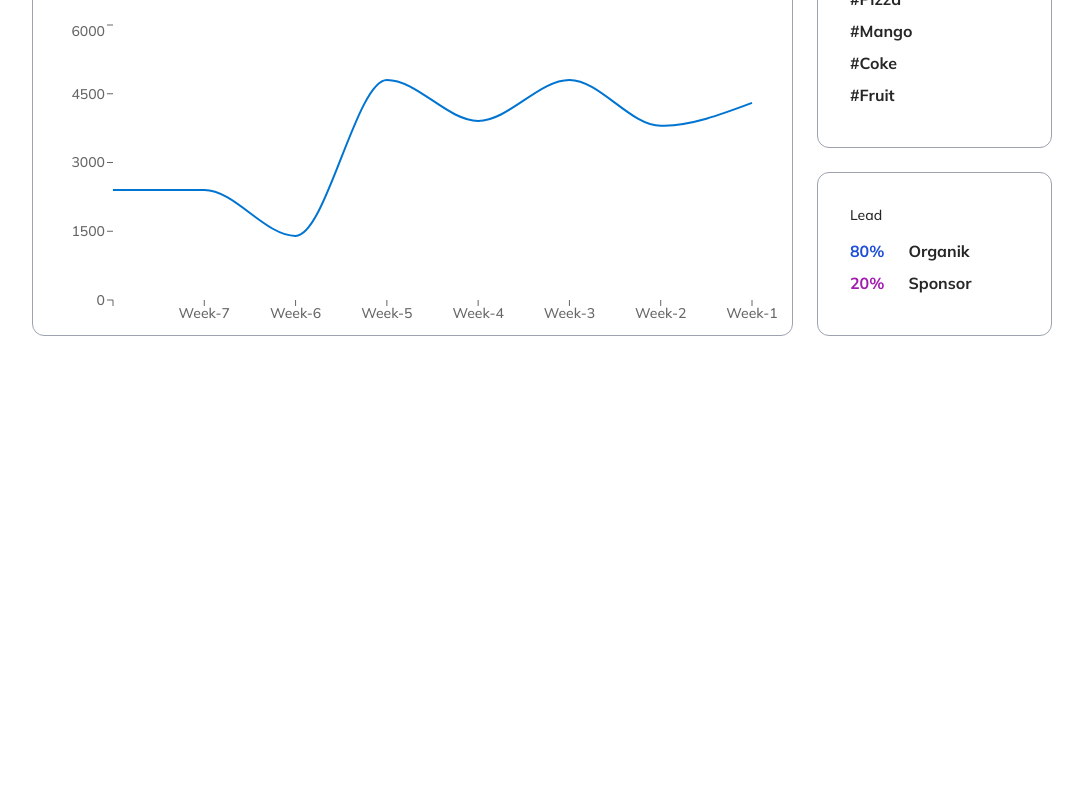
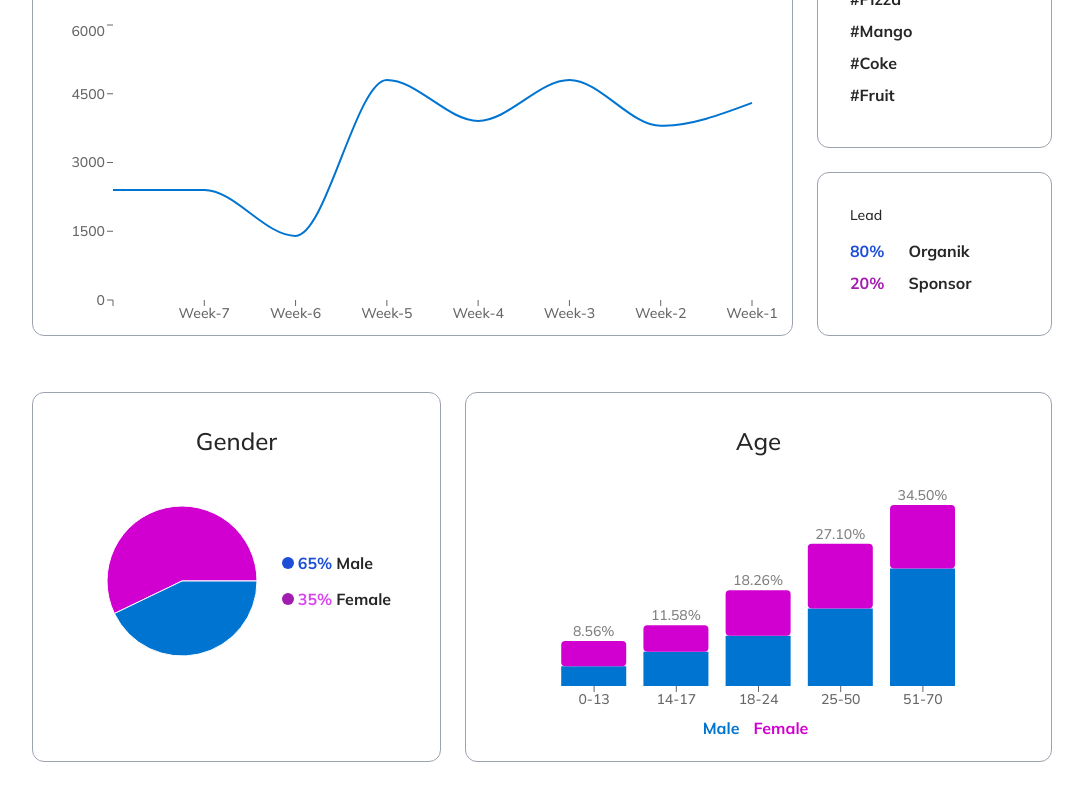
Before and after one commit to mhmalvi/influencerhub-client, a React (Create React App) app: page /creator-profile in a window 1280 px wide. Shown: the part 1498-2298 px from the top of the page, without its empty margins (98-1181 px from the left). Before the commit the page ends 1890 px from the top, so only its background shows below. Built offline with nearby package versions, Linux system fonts and the light colour scheme; a web font is replaced by a local one.

Commit message:
refactor: Gender graph and Age graph added

```diff
--- /dev/null
+++ b/src/Pages/Profile/CreatorProfile/AgeGraph.jsx
@@ -0,0 +1,82 @@
+import React from "react";
+import { Bar, BarChart, LabelList, Legend, XAxis } from "recharts";
+
+const AgeGraph = () => {
+  const data = [
+    {
+      name: "0-13",
+      Male: 150,
+      Female: 190,
+    },
+    {
+      name: "14-17",
+      Male: 260,
+      Female: 200,
+    },
+    {
+      name: "18-24",
+      Male: 380,
+      Female: 345,
+    },
+    {
+      name: "25-50",
+      Male: 586,
+      Female: 490,
+    },
+    {
+      name: "51-70",
+      Male: 890,
+      Female: 480,
+    },
+  ];
+
+  const totalCreator = () => {
+    let total = 0;
+    data.forEach((dt) => {
+      total = total + dt.Male + dt.Female;
+    });
+    return total;
+  };
+
+  data.forEach((age) => {
+    age.Percentage = `${(
+      ((age.Male + age.Female) / totalCreator()) *
+      100
+    ).toFixed(2)}%`;
+  });
+
+  return (
+    <div className="rounded-xl border border-gray-400 ml-6">
+      <h2 className="text-2xl font-mulish leading-8 font-normal text-center mt-8 mb-6">
+        Age
+      </h2>
+      <div>
+        <BarChart
+          width={585}
+          height={280}
+          data={data}
+          axisLine={false}
+          stackOffset="sign"
+          margin={{
+            top: 20,
+            right: 87,
+            left: 87,
+            bottom: 20,
+          }}
+        >
+          <XAxis axisLine={false} dataKey="name" />
+          <Legend
+            iconSize={0}
+            wrapperStyle={{ fontSize: "16px", fontWeight: "600" }}
+          />
+          <Bar dataKey="Male" fill="#0074D1" stackId="stack" />
+          <Bar dataKey="Female" fill="#D100D1" stackId="stack" radius={4}>
+            <LabelList dataKey={"Percentage"} position="top" />
+          </Bar>
+        </BarChart>
+      </div>
+    </div>
+  );
+};
+
+export default AgeGraph;
--- /dev/null
+++ b/src/Pages/Profile/CreatorProfile/GenderGraph.jsx
@@ -0,0 +1,56 @@
+import React from "react";
+import { Cell, Pie, PieChart } from "recharts";
+
+const GenderGraph = ({ data01 }) => {
+  const COLORS = ["#D100D1", "#0074D1"];
+
+  return (
+    <div className="w-98 rounded-xl border border-gray-400">
+      <h2 className="text-2xl font-mulish leading-8 font-normal text-center mt-8 mb-6">
+        Gender
+      </h2>
+      <div className="flex justify-center items-center">
+        <PieChart width={200} height={200}>
+          <Pie
+            data={data01}
+            dataKey="value"
+            nameKey="name"
+            cx="50%"
+            cy="50%"
+            outerRadius={75}
+            fill="#8884d8"
+          >
+            {data01.map((entry, index) => (
+              <Cell
+                key={`cell-${index}`}
+                fill={COLORS[index % COLORS.length]}
+              />
+            ))}
+          </Pie>
+        </PieChart>
+        <div>
+          <div className="flex items-center">
+            <div className="w-3 h-3 rounded-full bg-blue-700"></div>
+            <p className="font-mulish m-0 ml-1 text-base font-semibold leading-6 text-blue-700">
+              65%
+            </p>
+            <p className="font-mulish m-0 ml-1 text-base font-semibold leading-6">
+              Male
+            </p>
+          </div>
+          <div className="flex items-center mt-3">
+            <div className="w-3 h-3 rounded-full bg-fuchsia-700"></div>
+            <p className="font-mulish m-0 ml-1 text-base font-semibold leading-6 text-fuchsia-500">
+              35%
+            </p>
+            <p className="font-mulish m-0 ml-1 text-base font-semibold leading-6">
+              Female
+            </p>
+          </div>
+        </div>
+      </div>
+    </div>
+  );
+};
+
+export default GenderGraph;
--- a/src/Pages/Profile/CreatorProfile/ViewsGraph.jsx
+++ b/src/Pages/Profile/CreatorProfile/ViewsGraph.jsx
@@ -29,7 +29,6 @@ const ViewsGraph = ({ data }) => {
         data={data}
         margin={{ top: 50, right: 40, left: 20, bottom: 5 }}
       >
-        {/* <Title text="Title" /> */}
         <XAxis dataKey="name" axisLine={false} />
         <YAxis axisLine={false} />
         <Tooltip content={<CustomToolTipViewsGraph />} />
--- a/src/Pages/Profile/CreatorProfile/index.jsx
+++ b/src/Pages/Profile/CreatorProfile/index.jsx
@@ -1,6 +1,8 @@
 import React from "react";
 import Navbar from "../../../Components/Shared/Navbar";
+import AgeGraph from "./AgeGraph";
 import FollowersGraph from "./FollowersGraph";
+import GenderGraph from "./GenderGraph";
 import ViewsGraph from "./ViewsGraph";
 
 const CreatorProfile = () => {
@@ -52,6 +54,17 @@ const CreatorProfile = () => {
       Posts: 3490,
       Views: 4300,
       amt: 2100,
+    },
+  ];
+
+  const data01 = [
+    {
+      name: "Group A",
+      value: 400,
+    },
+    {
+      name: "Group B",
+      value: 300,
     },
   ];
 
@@ -265,6 +278,11 @@ const CreatorProfile = () => {
       <div>
         <FollowersGraph data={data} />
       </div>
+
+      <div className="mx-30 pb-16 flex justify-center">
+        <GenderGraph data01={data01} />
+        <AgeGraph/>
+      </div>
     </div>
   );
 };
```
